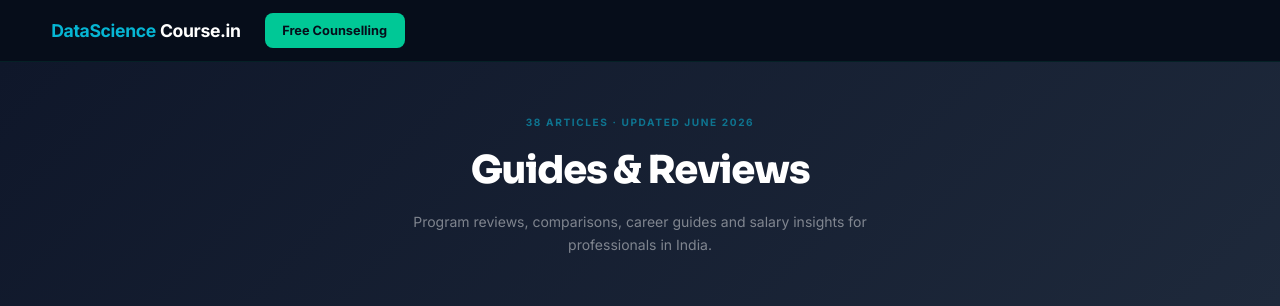
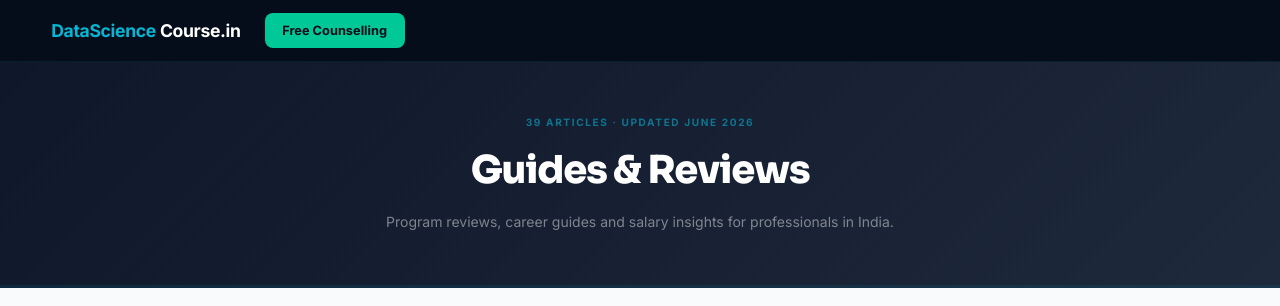
Before and after one commit to durgeshkekare-gif/datasciencecourse-in, a website: page blog/index.html in a window 1280 px wide. Shown: the top 306 px of the page. Drawn offline with Linux system fonts and the light colour scheme.

Commit message:
fix: rebuild blog index

```diff
--- a/blog/index.html
+++ b/blog/index.html
@@ -1,7 +1,7 @@
 <!DOCTYPE html><html lang="en"><head>
 <meta charset="UTF-8"><link rel="icon" href="/favicon.ico">
 <meta name="viewport" content="width=device-width,initial-scale=1.0"><meta name="robots" content="index,follow">
-<title>Blog — 38 Guides | datasciencecourse.in</title>
+<title>Blog — 39 Guides | datasciencecourse.in</title>
 <link rel="canonical" href="https://datasciencecourse.in/blog">
 <script async src="https://www.googletagmanager.com/gtag/js?id=G-S9R9CW4R2E"></script>
 <script>window.dataLayer=window.dataLayer||[];function gtag(){dataLayer.push(arguments);}gtag('js',new Date());gtag('config','G-S9R9CW4R2E');</script>
@@ -9,12 +9,11 @@
 <link href="https://fonts.googleapis.com/css2?family=Sora:wght@400;600;700;800&family=Inter:wght@300;400;500;600;700&display=swap" rel="stylesheet">
 <link rel="stylesheet" href="/assets/style.css?v=11">
 </head><body>
-<nav class="nav"><a href="/" class="nav-logo"><span style='color:#06B6D4'>DataScience</span>Course.in</a>
-<a href="/apply.html" class="nav-cta">Free Counselling</a><button class="nav-ham">&#9776;</button></nav>
+<nav class="nav"><a href="/" class="nav-logo"><span style='color:#06B6D4'>DataScience</span>Course.in</a><a href="/apply.html" class="nav-cta">Free Counselling</a><button class="nav-ham">&#9776;</button></nav>
 <div style="background:linear-gradient(135deg,#0F172A,#1E293B);padding:52px 4%;text-align:center;border-bottom:3px solid #0E749033;">
-  <span style="font-size:.63rem;font-weight:700;letter-spacing:.16em;text-transform:uppercase;color:#0E7490;display:block;margin-bottom:.5rem;">38 articles · Updated June 2026</span>
+  <span style="font-size:.63rem;font-weight:700;letter-spacing:.16em;text-transform:uppercase;color:#0E7490;display:block;margin-bottom:.5rem;">39 articles · Updated June 2026</span>
   <h1 style="font-family:Sora,sans-serif;font-size:clamp(1.75rem,3.5vw,2.4rem);font-weight:800;color:#fff;letter-spacing:-.03em;margin-bottom:.5rem;">Guides &amp; Reviews</h1>
-  <p style="font-size:.875rem;color:rgba(255,255,255,.45);max-width:520px;margin:.5rem auto 0;">Program reviews, comparisons, career guides and salary insights for professionals in India.</p>
+  <p style="font-size:.875rem;color:rgba(255,255,255,.45);max-width:520px;margin:.5rem auto 0;">Program reviews, career guides and salary insights for professionals in India.</p>
 </div>
 <div class="blog-grid"><a href="/blog/ai-ml-in-healthcare-india-2026" class="blog-card"><div class="blog-card-bar" style="background:#0E7490;"></div><div class="blog-card-head"><span class="blog-card-cat" style="color:#0E7490;">Guide</span></div><div class="blog-card-body"><div class="blog-card-title">AI and Machine Learning in Healthcare India 2026 — Opportunities and Career Paths</div><div class="blog-card-date">May 2026</div></div></a>
 <a href="/blog/best-data-science-courses-india-2026" class="blog-card"><div class="blog-card-bar" style="background:#0E7490;"></div><div class="blog-card-head"><span class="blog-card-cat" style="color:#0E7490;">Guide</span></div><div class="blog-card-body"><div class="blog-card-title">Best Data Science Courses in India 2026 — IIT and IIM Compared</div><div class="blog-card-date">June 2026</div></div></a>
@@ -52,6 +51,7 @@
 <a href="/blog/machine-learning-engineer-salary-india-2026" class="blog-card"><div class="blog-card-bar" style="background:#0E7490;"></div><div class="blog-card-head"><span class="blog-card-cat" style="color:#0E7490;">Career</span></div><div class="blog-card-body"><div class="blog-card-title">Machine Learning Engineer Salary India 2026 — Complete Breakdown by Role & Experience</div><div class="blog-card-date">August 12, 2026</div></div></a>
 <a href="/blog/mlops-guide-india-2026" class="blog-card"><div class="blog-card-bar" style="background:#0E7490;"></div><div class="blog-card-head"><span class="blog-card-cat" style="color:#0E7490;">Guide</span></div><div class="blog-card-body"><div class="blog-card-title">MLOps in India 2026 — What It Is, Why It Matters and How to Learn It</div><div class="blog-card-date">April 2026</div></div></a>
 <a href="/blog/natural-language-processing-course-india-2026" class="blog-card"><div class="blog-card-bar" style="background:#0E7490;"></div><div class="blog-card-head"><span class="blog-card-cat" style="color:#0E7490;">Guide</span></div><div class="blog-card-body"><div class="blog-card-title">Natural Language Processing (NLP) Course India 2026 — Best Programs & Career Guide</div><div class="blog-card-date">August 12, 2026</div></div></a>
+<a href="/blog/power-bi-data-analytics-career-india-2026" class="blog-card"><div class="blog-card-bar" style="background:#0E7490;"></div><div class="blog-card-head"><span class="blog-card-cat" style="color:#0E7490;">Career</span></div><div class="blog-card-body"><div class="blog-card-title">Power BI & Data Analytics Career India 2026 — Skills, Salary & Best Courses</div><div class="blog-card-date">August 31, 2026</div></div></a>
 <a href="/blog/python-for-data-science-india-2026" class="blog-card"><div class="blog-card-bar" style="background:#0E7490;"></div><div class="blog-card-head"><span class="blog-card-cat" style="color:#0E7490;">Guide</span></div><div class="blog-card-body"><div class="blog-card-title">Python for Data Science in India 2026 — Do You Need to Learn Coding First?</div><div class="blog-card-date">April 2026</div></div></a>
 <a href="/blog/top-data-science-trends-india-2026" class="blog-card"><div class="blog-card-bar" style="background:#0E7490;"></div><div class="blog-card-head"><span class="blog-card-cat" style="color:#0E7490;">Guide</span></div><div class="blog-card-body"><div class="blog-card-title">Top Data Science & AI Trends in India 2026 — What's Changing and What to Learn</div><div class="blog-card-date">June 2026</div></div></a></div>
 <footer style="background:#0F172A;padding:1.5rem 4%;margin-top:3rem;text-align:center;">
```
